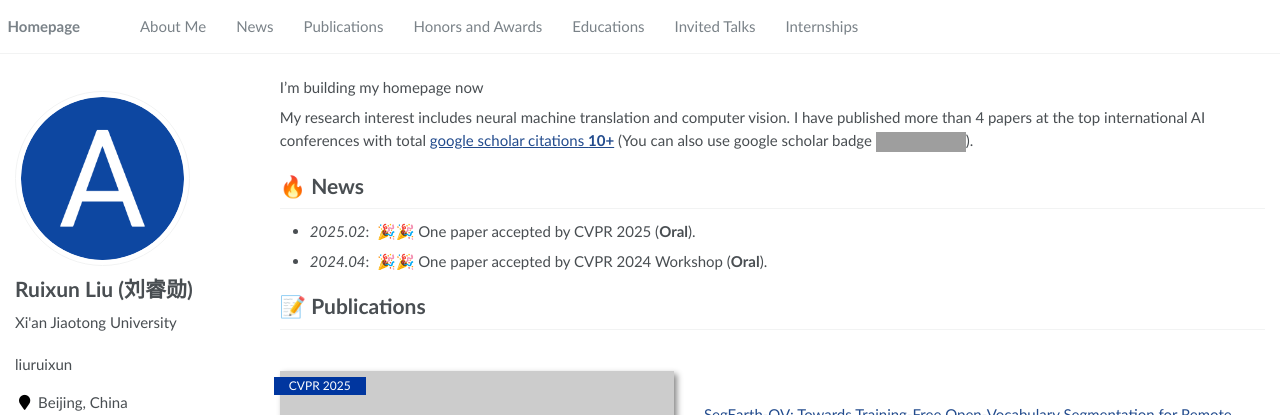
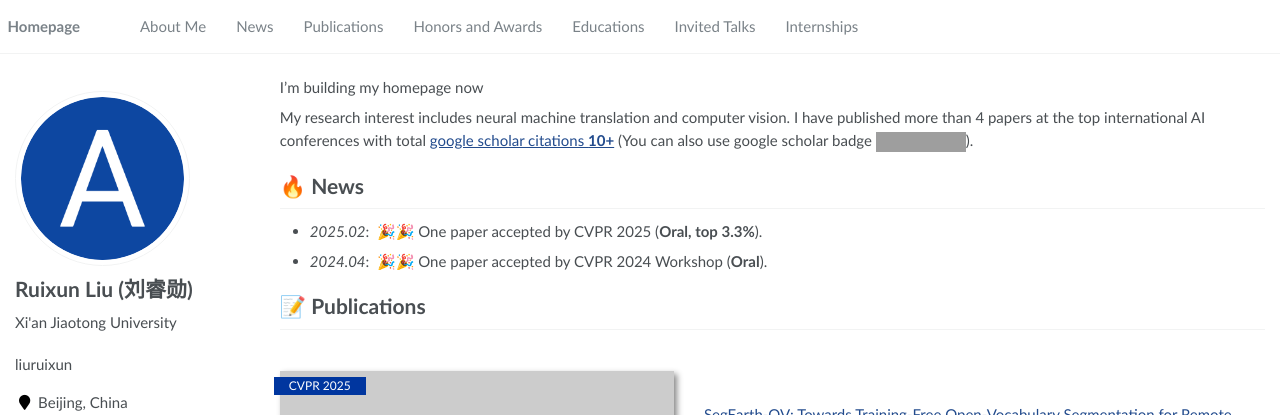
Before and after one commit to liuruixun/liuruixun.github.io, a Jekyll site: the page built from _pages/about.md, in a window 1280 px wide and 1136 px high. Shown: the top 415 px of the window. Built offline with Jekyll 4.4.1, drawn with Linux system fonts in a browser that asks for light colours; grey boxes are pictures that could not be loaded.

Commit message:
Update about.md

```diff
--- a/_pages/about.md
+++ b/_pages/about.md
@@ -23,7 +23,7 @@ My research interest includes neural machine translation and computer vision. I
 
 
 # 🔥 News
-- *2025.02*: &nbsp;🎉🎉 One paper accepted by CVPR 2025 (**Oral**).
+- *2025.02*: &nbsp;🎉🎉 One paper accepted by CVPR 2025 (**Oral, top 3.3%**).
 - *2024.04*: &nbsp;🎉🎉 One paper accepted by CVPR 2024 Workshop (**Oral**).
 
 # 📝 Publications
```
